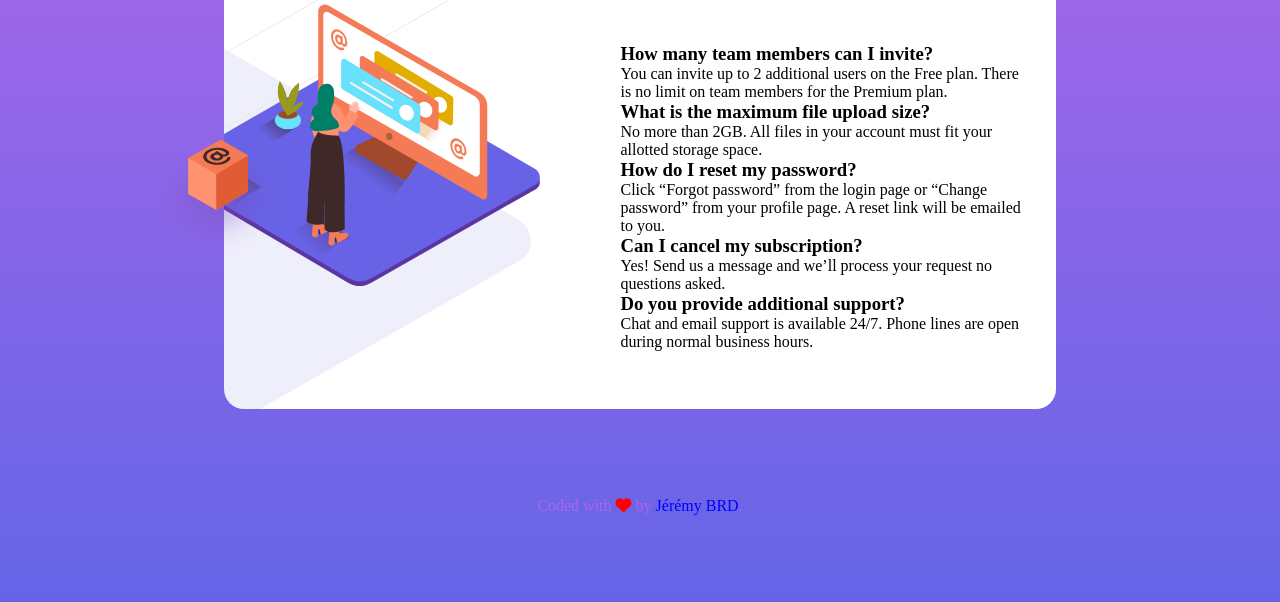
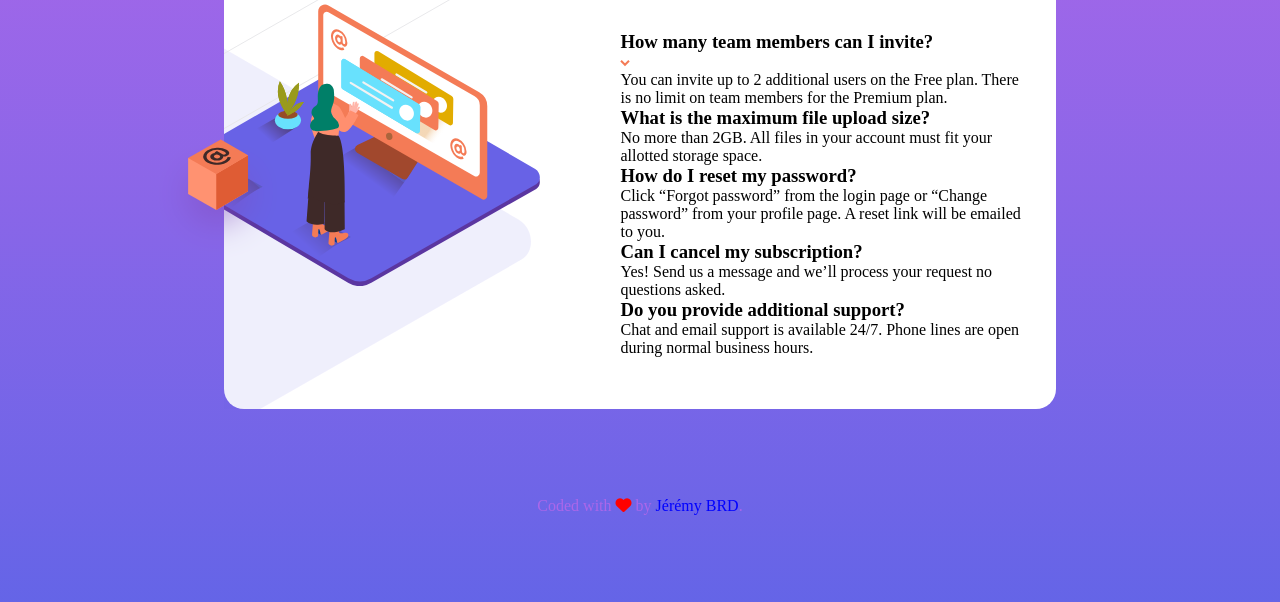
Before and after one commit to JeremyBRD/FAQ-accordion-card, a website built with webpack: page src/template.html in a window 1280 px wide. Shown: the part 198-800 px from the top of the page. Built offline with nearby package versions, Linux system fonts and the light colour scheme.

Commit message:
add arrow for accordeoning

```diff
--- a/src/index.js
+++ b/src/index.js
@@ -8,6 +8,7 @@ import './styles/index.scss'
 import illustrationBoxDesktop from './images/illustration-box-desktop.svg'
 import illustrationWomanOnlineDesktop from './images/illustration-woman-online-desktop.svg'
 import bgPatternDesktop from './images/bg-pattern-desktop.svg'
+import iconArrowDown from './images/icon-arrow-down.svg'
 
 // Appending to the DOM
 const box = document.createElement('img')
@@ -19,13 +20,18 @@ womanOnline.src = illustrationWomanOnlineDesktop
 const bgPattern = document.createElement('img')
 bgPattern.src = bgPatternDesktop
 
+const arrowDown = document.createElement('img')
+arrowDown.src = iconArrowDown
+
 const boxDiv = document.querySelector('#box')
 const womanOnlineDiv = document.querySelector('#woman-online')
 const bgPatternDiv = document.querySelector('#bg-pattern')
+const arrowDownDiv = document.querySelector('.arrow-down')
 
 boxDiv.append(box)
 womanOnlineDiv.append(womanOnline)
 bgPatternDiv.append(bgPattern)
+arrowDownDiv.append(arrowDown)
 
 // Init JS Functions
 example();
--- a/src/template.html
+++ b/src/template.html
@@ -28,6 +28,7 @@
           <div class="accordion-item">
             <div class="accordion-item-header">
               <h3>How many team members can I invite?</h3>
+              <div class="arrow-down"></div>
             </div>
             <div class="accordion-body">
               <div class="accordion-item-body-content">
@@ -39,6 +40,7 @@
           <div class="accordion-item">
             <div class="accordion-item-header">
               <h3>What is the maximum file upload size?</h3>
+              <div class="arrow-down"></div>
             </div>
             <div class="accordion-body">
               <div class="accordion-item-body-content">
@@ -50,6 +52,7 @@
           <div class="accordion-item">
             <div class="accordion-item-header">
               <h3>How do I reset my password?</h3>
+              <div class="arrow-down"></div>
             </div>
             <div class="accordion-body">
               <div class="accordion-item-body-content">
@@ -61,6 +64,7 @@
           <div class="accordion-item">
             <div class="accordion-item-header">
               <h3>Can I cancel my subscription?</h3>
+              <div class="arrow-down"></div>
             </div>
             <div class="accordion-body">
               <div class="accordion-item-body-content">
@@ -72,6 +76,7 @@
           <div class="accordion-item">
             <div class="accordion-item-header">
               <h3>Do you provide additional support?</h3>
+              <div class="arrow-down"></div>
             </div>
             <div class="accordion-body">
               <div class="accordion-item-body-content">
```
